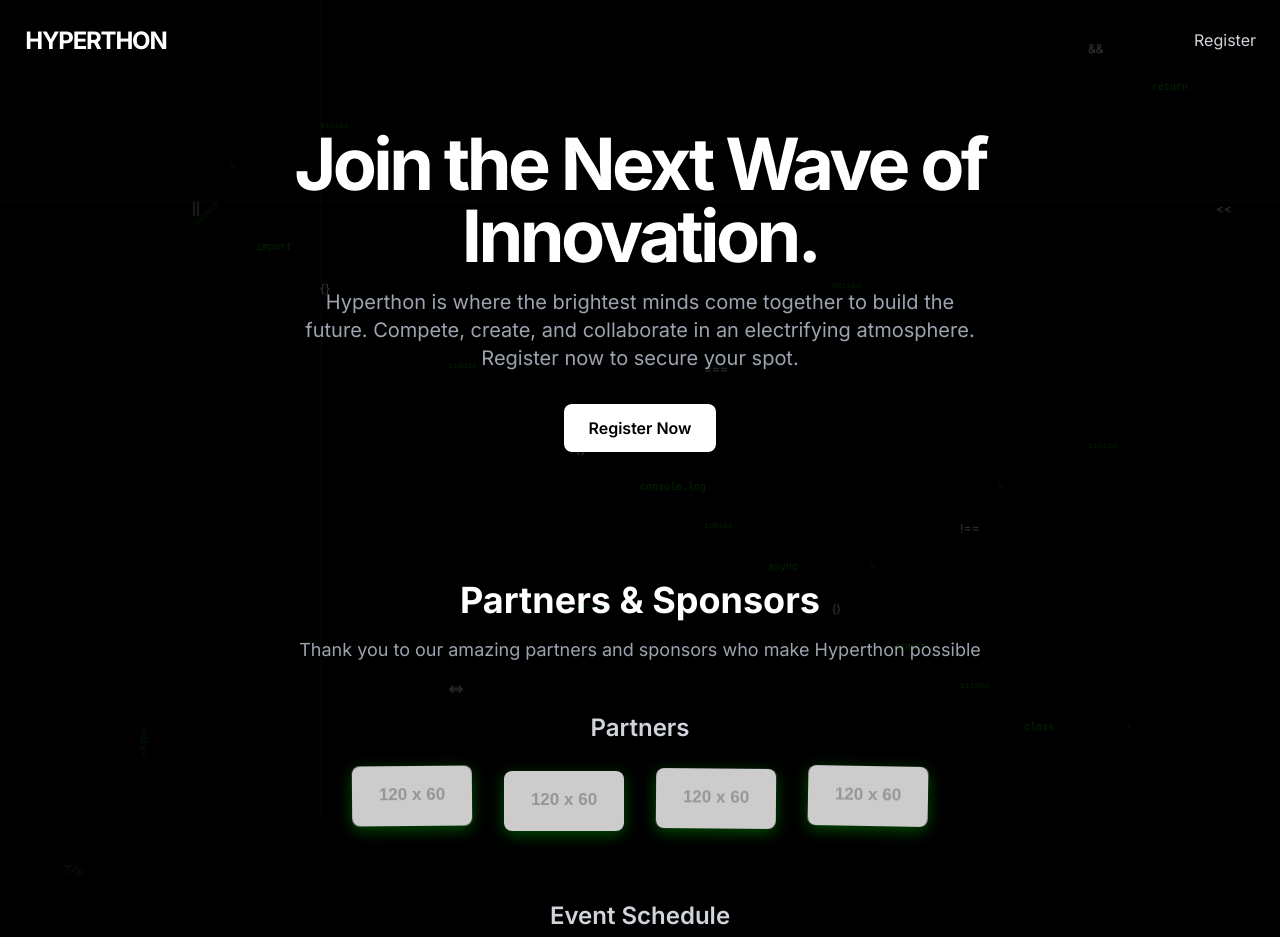
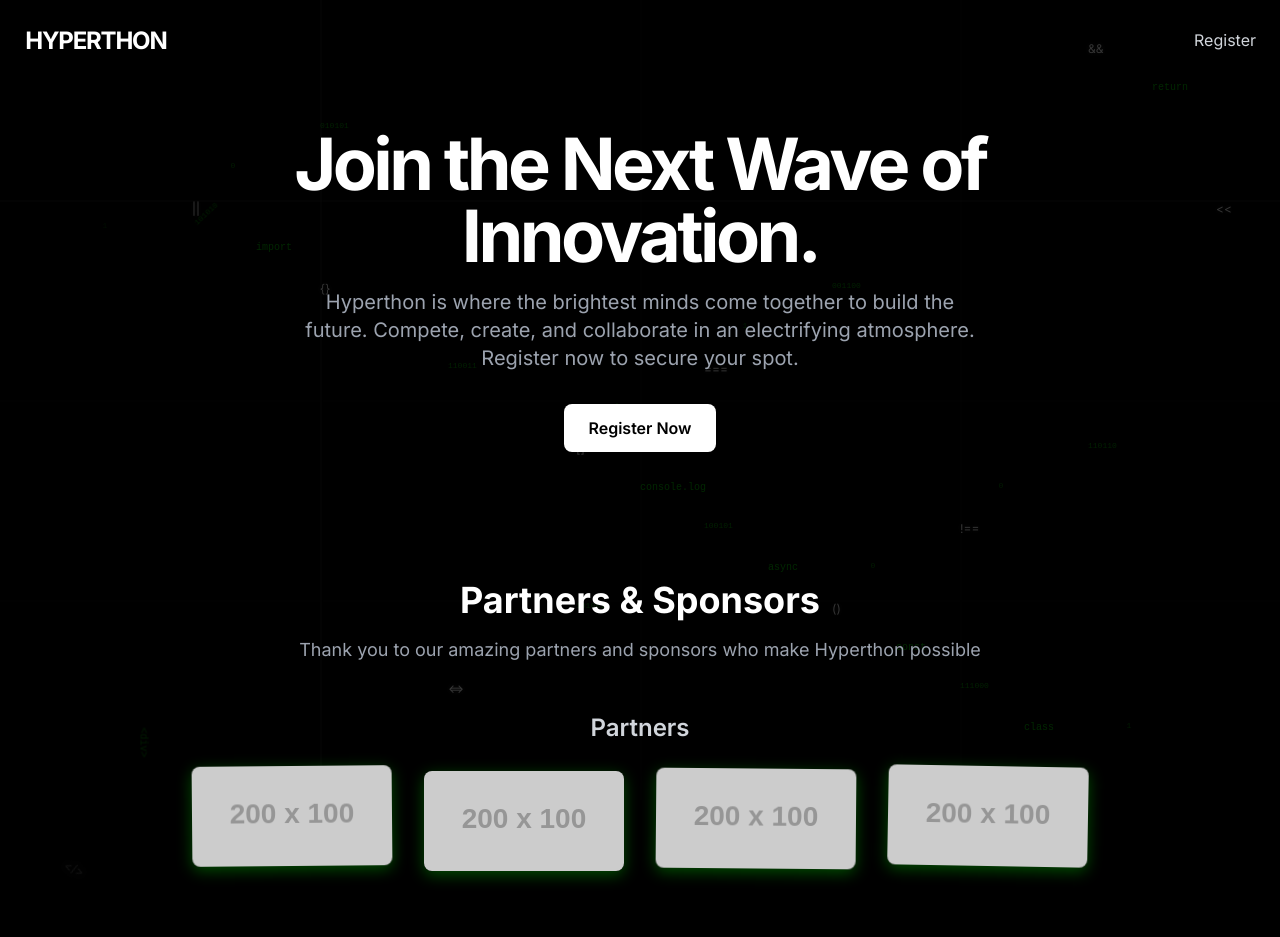
Before and after one commit to DevanshInteract/nsa-hyperthon, a website: page index.html in a window 1280 px wide. Shown: the top 937 px of the page. Drawn offline with nearby package versions, Linux system fonts and the light colour scheme; placeholder pictures from the web are drawn by us.

Commit message:
Increase sponsor and partner image sizes to fill space better

```diff
--- a/index.html
+++ b/index.html
@@ -184,8 +184,9 @@
             border-radius: 8px;
             box-shadow: 0 4px 15px rgba(0, 255, 0, 0.3);
             transition: all 0.3s ease;
-            max-width: 120px;
-            max-height: 60px;
+            width: 200px;
+            height: 100px;
+            object-fit: cover;
         }
 
         .partner-logo:hover, .sponsor-logo:hover {
@@ -443,16 +444,16 @@
         <div class="flex flex-wrap justify-center items-center gap-8">
             <!-- Floating Partner Images -->
             <div class="floating-partner">
-                <img src="https://via.placeholder.com/120x60/00ff00/000000?text=Partner+1" alt="Partner 1" class="partner-logo">
+                <img src="https://via.placeholder.com/200x100/00ff00/000000?text=Partner+1" alt="Partner 1" class="partner-logo">
             </div>
             <div class="floating-partner">
-                <img src="https://via.placeholder.com/120x60/00ff00/000000?text=Partner+2" alt="Partner 2" class="partner-logo">
+                <img src="https://via.placeholder.com/200x100/00ff00/000000?text=Partner+2" alt="Partner 2" class="partner-logo">
             </div>
             <div class="floating-partner">
-                <img src="https://via.placeholder.com/120x60/00ff00/000000?text=Partner+3" alt="Partner 3" class="partner-logo">
+                <img src="https://via.placeholder.com/200x100/00ff00/000000?text=Partner+3" alt="Partner 3" class="partner-logo">
             </div>
             <div class="floating-partner">
-                <img src="https://via.placeholder.com/120x60/00ff00/000000?text=Partner+4" alt="Partner 4" class="partner-logo">
+                <img src="https://via.placeholder.com/200x100/00ff00/000000?text=Partner+4" alt="Partner 4" class="partner-logo">
             </div>
         </div>
     </div>
@@ -550,7 +551,7 @@
         <div class="flex flex-wrap justify-center items-center gap-8">
             <!-- Floating Sponsor Images -->
             <div class="floating-sponsor silver">
-                <img src="gigzslogo.jpg" alt="Silver Sponsor" class="sponsor-logo" style="width: 120px; height: 60px; object-fit: contain;">
+                <img src="gigzslogo.jpg" alt="Silver Sponsor" class="sponsor-logo">
             </div>
         </div>
     </div>
```
